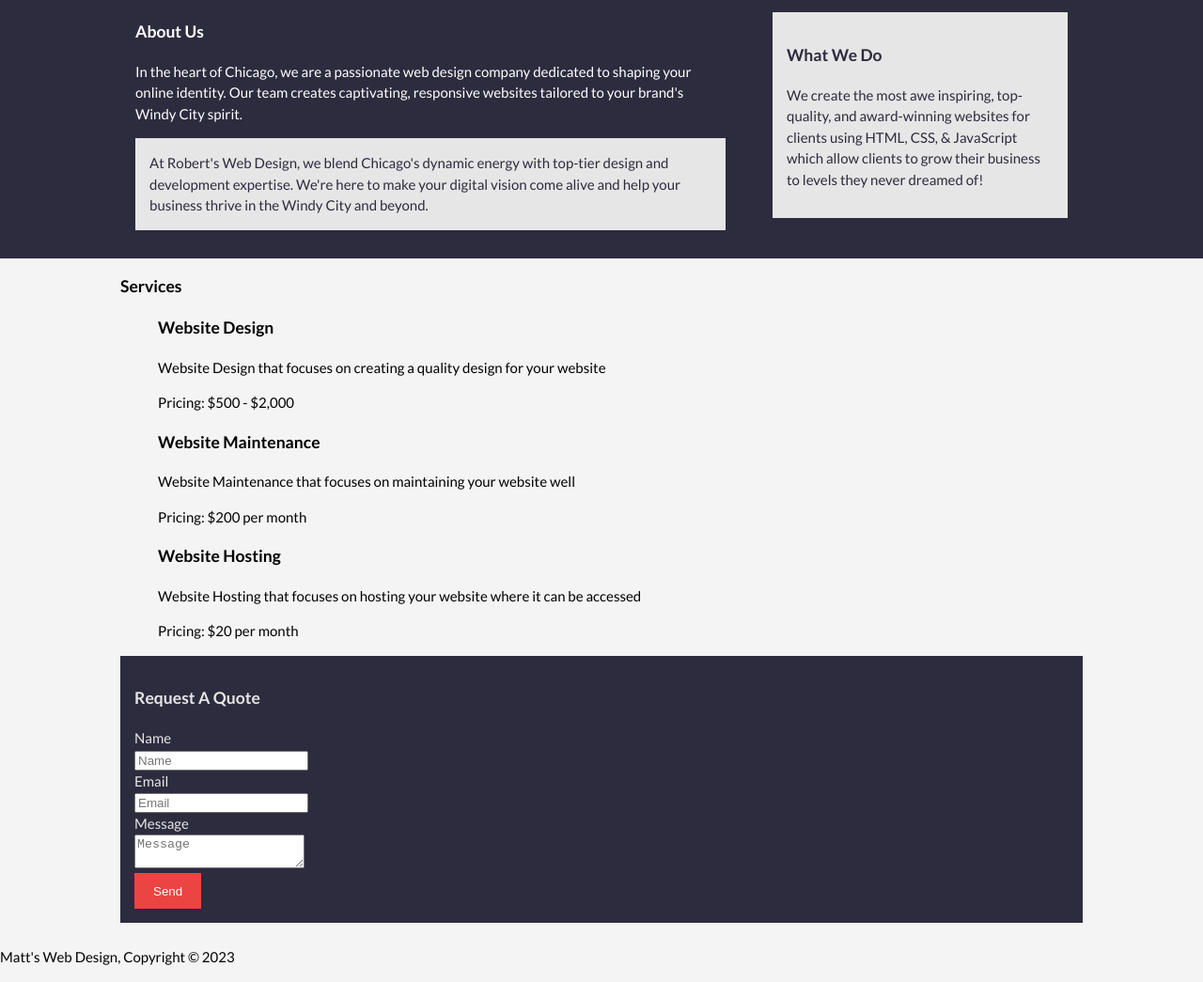
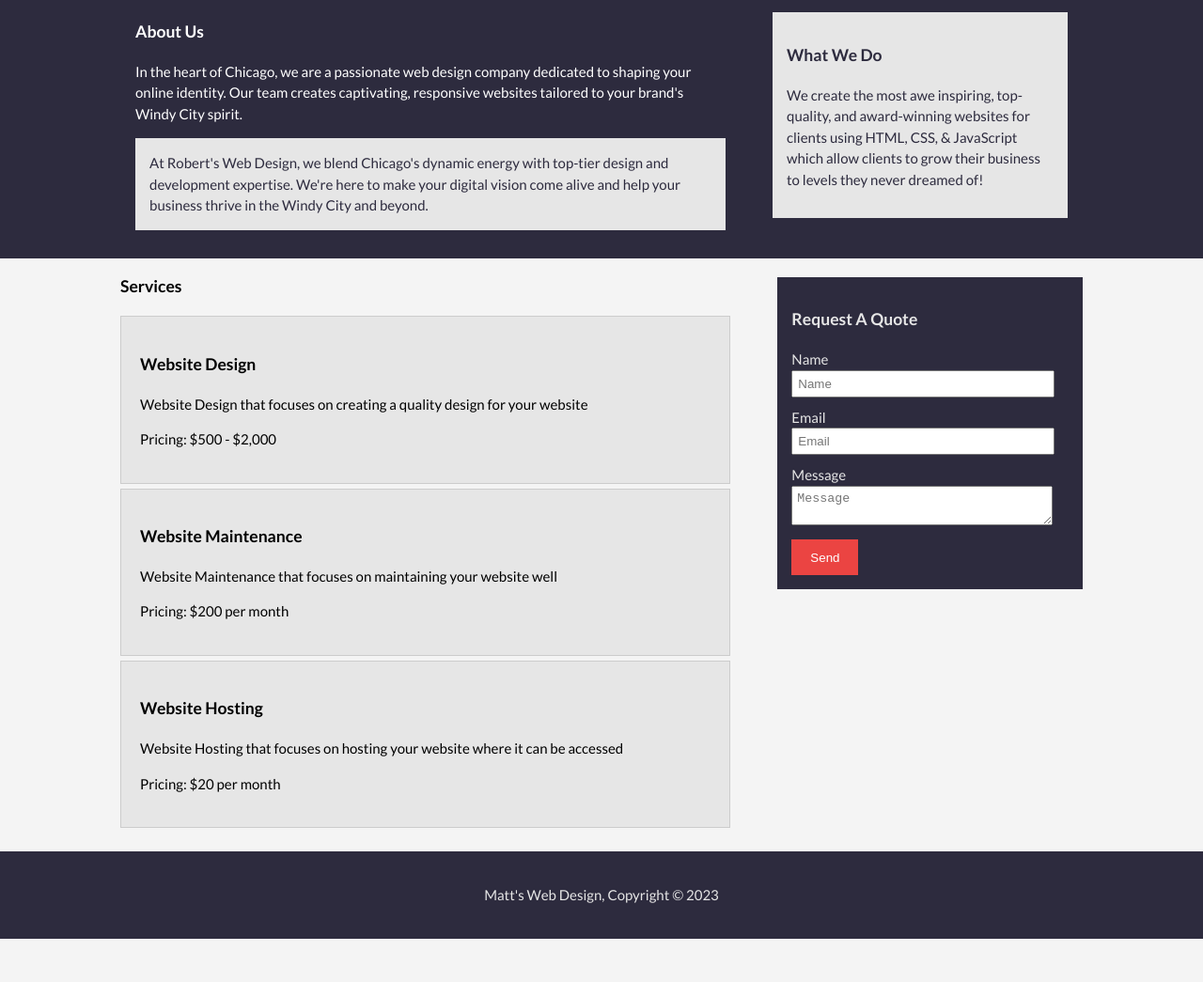
Before and after one commit to RobertDavis0/FullWebpage, a plain HTML site: page index.html in a window 1280 px wide. Shown: the part 1016-2061 px from the top of the page at 94% size. After the commit the page ends 2015 px from the top, so only its background shows below. Drawn offline with Linux system fonts and the light colour scheme.

Commit message:
Created styles for services and footer sections

```diff
--- a/style.css
+++ b/style.css
@@ -175,3 +175,38 @@ i {
     grid-template-columns: 2fr 1fr;
     column-gap: 50px;
 }
+
+#services .container {
+    display: grid;
+    grid-template-columns: 2fr 1fr;
+    column-gap: 50px;
+}
+
+#services ul {
+    padding: 0;
+}
+
+#services li {
+    border: 1px solid #ccc;
+    padding: 20px;
+    margin-bottom: 5px;
+    background-color: #e6e6e6;
+}
+
+#services .sidebar {
+    margin-top: 10px;
+}
+
+#services input, #services textarea {
+    margin-bottom: 10px;
+    width: 90%;
+    padding: 5px;
+}
+
+footer {
+    background-color: #2d2b3e;
+    color: #e6e6e6;
+    text-align: center;
+    padding: 20px;
+    margin-top: 20px;
+}
```
